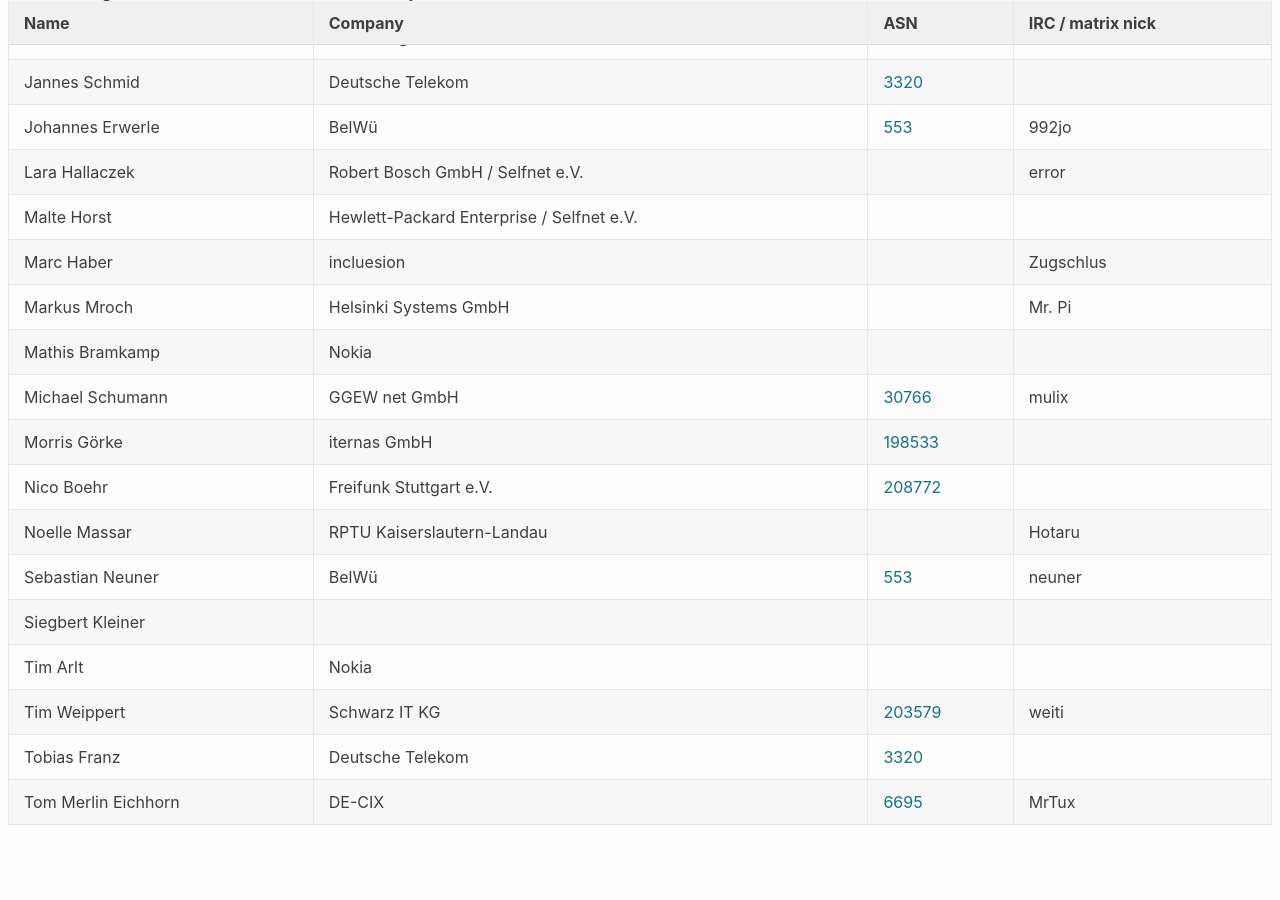
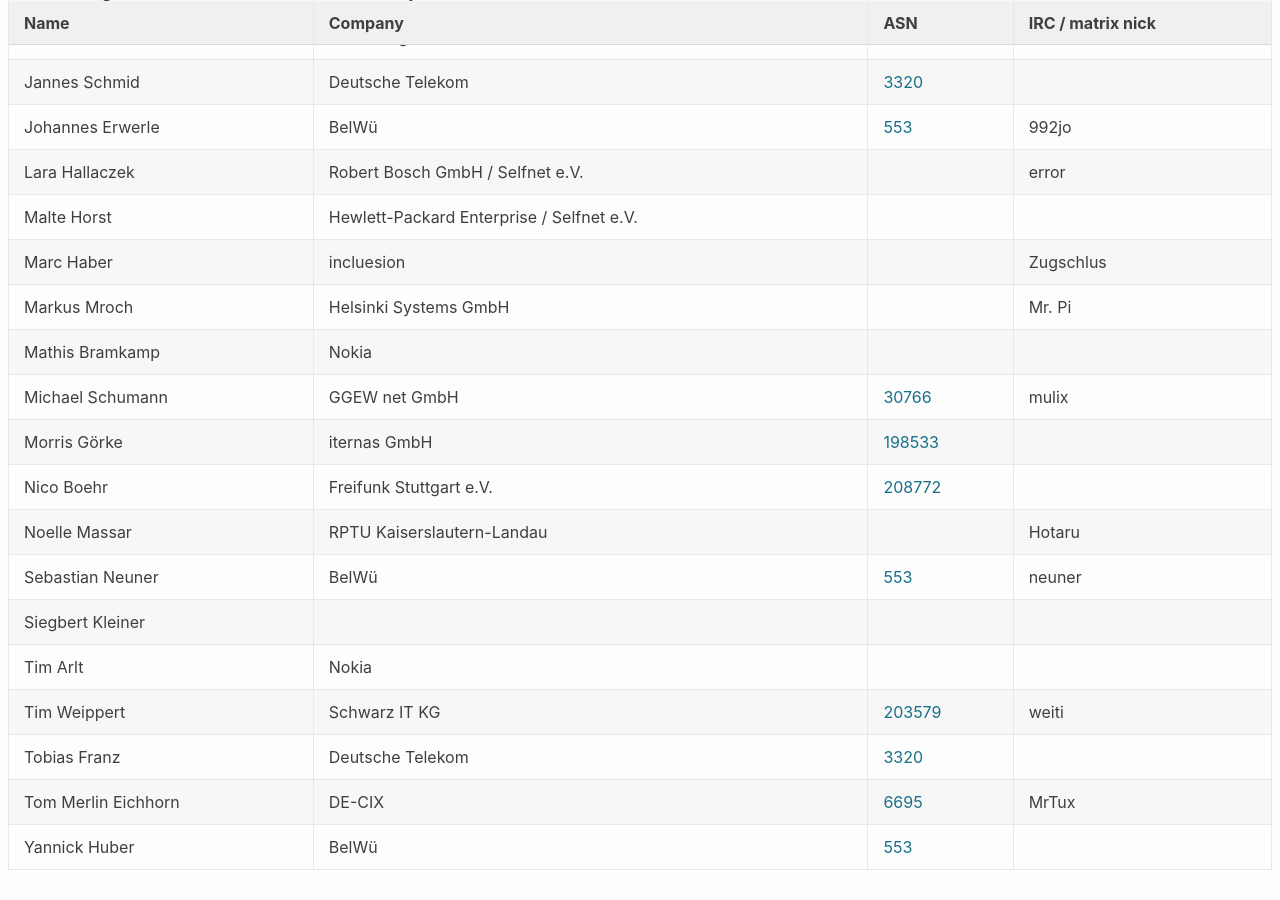
Before and after one commit to denog/pretix-attendeelist, a Jekyll site: the page built from denogmeetup25-06/index.markdown, in a window 1280 px wide and 900 px high, scrolled down 579 px. Built offline with Jekyll 4.4.1, drawn with Linux system fonts in a browser that asks for light colours; before the commit the page ends 1434 px from its top, so only the background shows below that.

Commit message:
Latest data: Wed Jun  4 07:47:57 UTC 2025

```diff
--- a/_data/attendees_denogmeetup25-06.json
+++ b/_data/attendees_denogmeetup25-06.json
@@ -178,5 +178,11 @@
     "company": "DE-CIX",
     "irc": "MrTux",
     "asn": "6695"
+  },
+  {
+    "name": "Yannick Huber",
+    "company": "BelWü",
+    "irc": null,
+    "asn": "553"
   }
 ]
```
